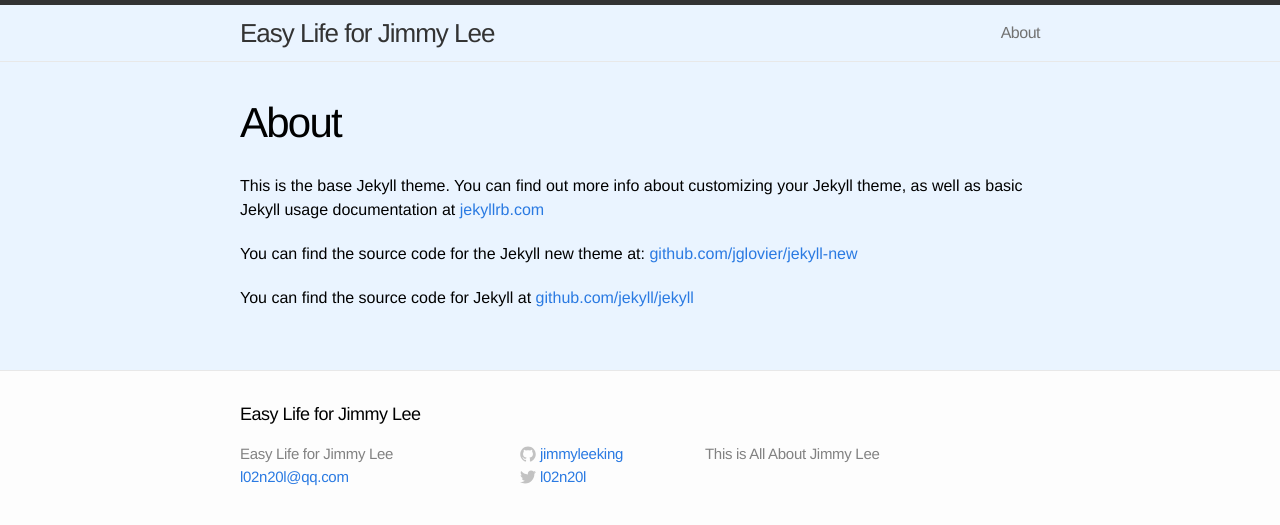
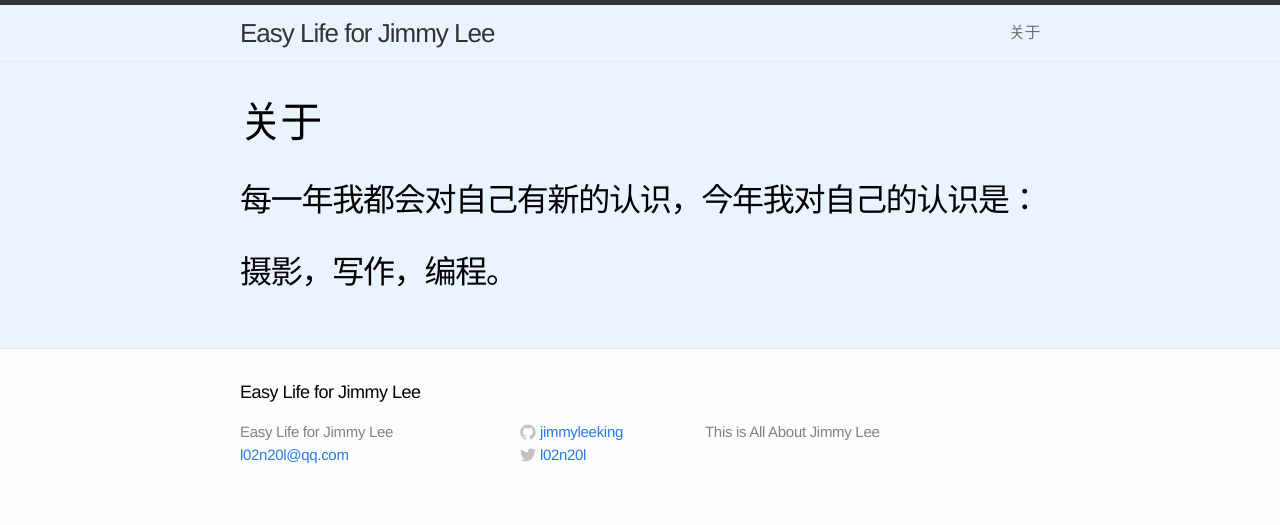
Before and after one commit to jimmyleeking/HandosBlog, a Jekyll site: the page built from about.md, in a window 1280 px wide. Shown: the top 525 px of the page. Built offline with Jekyll 4.4.1, drawn with Linux system fonts in a browser that asks for light colours.

Commit message:
修改about

```diff
--- a/_posts/2014-7-3-迁移博客到GitHub.markdown
+++ b/_posts/2014-7-3-迁移博客到GitHub.markdown
@@ -29,6 +29,7 @@
 如何搭建，我这里就不做重复的赘述了，但是这里我主要解答几点：
 
 ###1 如何正确绑定个人域名
+
 #### 第一步 建立CNAME文件
 
 如果你想要绑定你的域名的话，只需要在你对应的项目下建立一个文件全名为”CNAME“的文本文件，然后在里面写上你的个人域名，比如我的域名http://www.handos.info,那么我只需要在这个文件中写上"handos.info"即可。
--- a/about.md
+++ b/about.md
@@ -1,11 +1,9 @@
 ---
 layout: page
-title: About
+title: 关于
 permalink: /about/
 ---
 
-This is the base Jekyll theme. You can find out more info about customizing your Jekyll theme, as well as basic Jekyll usage documentation at [jekyllrb.com](http://jekyllrb.com/)
+## 每一年我都会对自己有新的认识，今年我对自己的认识是：
 
-You can find the source code for the Jekyll new theme at: [github.com/jglovier/jekyll-new](https://github.com/jglovier/jekyll-new)
-
-You can find the source code for Jekyll at [github.com/jekyll/jekyll](https://github.com/jekyll/jekyll)
+## 摄影，写作，编程。
```
